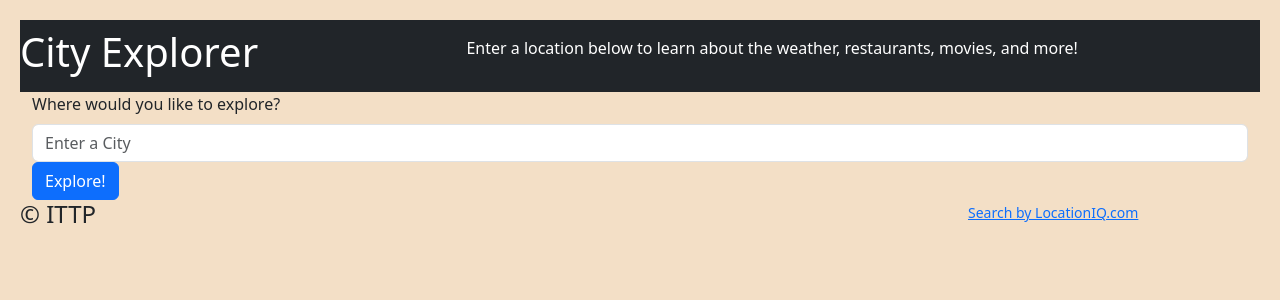
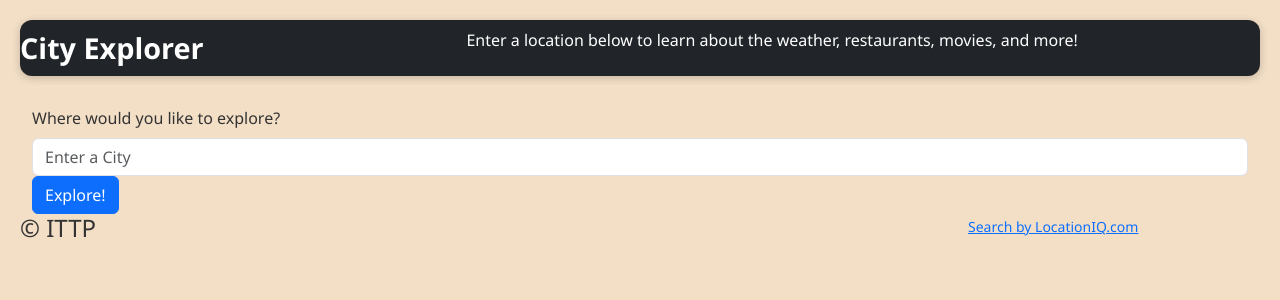
Before and after one commit to jtimm-gicw/city-explorer, a React (Vite) app: page / in a window 1280 px wide. Shown: the top 300 px of the page. Built offline with nearby package versions, Linux system fonts and the light colour scheme; no server answers.

Commit message:
changed css

```diff
--- a/src/assets/css/app.css
+++ b/src/assets/css/app.css
@@ -1,4 +1,4 @@
-body{
+/* body{
     padding: 20px;
     background-color: rgb(243, 223, 198);
     margin: auto;
@@ -20,4 +20,67 @@ width: 36%;
 #map{
 text-align: center;
 width: 100%
+} */
+
+body {
+  padding: 20px;
+  background-color: rgb(243, 223, 198);
+  margin: auto;
+  font-family: 'Segoe UI', Tahoma, Geneva, Verdana, sans-serif;
+  color: #333;
 }
+
+/* Card group layout */
+.cardGroup {
+  display: flex;
+  justify-content: center;
+  flex-wrap: wrap;
+  gap: 20px;
+  margin-top: 30px;
+}
+
+/* Navigation styles */
+nav {
+  background-color: #6c4f3d;
+  padding: 15px 20px;
+  border-radius: 12px;
+  color: white;
+  box-shadow: 0 2px 8px rgba(0, 0, 0, 0.2);
+  margin-bottom: 30px;
+}
+
+nav h1 {
+  margin: 0;
+  width: 36%;
+  font-size: 1.8rem;
+  font-weight: bold;
+}
+
+/* Map container */
+#map {
+  text-align: center;
+  width: 100%;
+  max-width: 900px;
+  margin: 0 auto 40px auto;
+  border: 4px solid #b48b6f;
+  border-radius: 12px;
+  overflow: hidden;
+  box-shadow: 0 2px 12px rgba(0, 0, 0, 0.1);
+}
+
+/* Optional: Style individual cards (if you have them) */
+.card {
+  background-color: white;
+  border-radius: 10px;
+  padding: 15px 20px;
+  box-shadow: 0 2px 10px rgba(0, 0, 0, 0.15);
+  min-width: 250px;
+  max-width: 300px;
+  flex: 1;
+}
+
+/* Add hover effect to cards */
+.card:hover {
+  transform: scale(1.02);
+  transition: transform 0.2s ease;
+}
```
